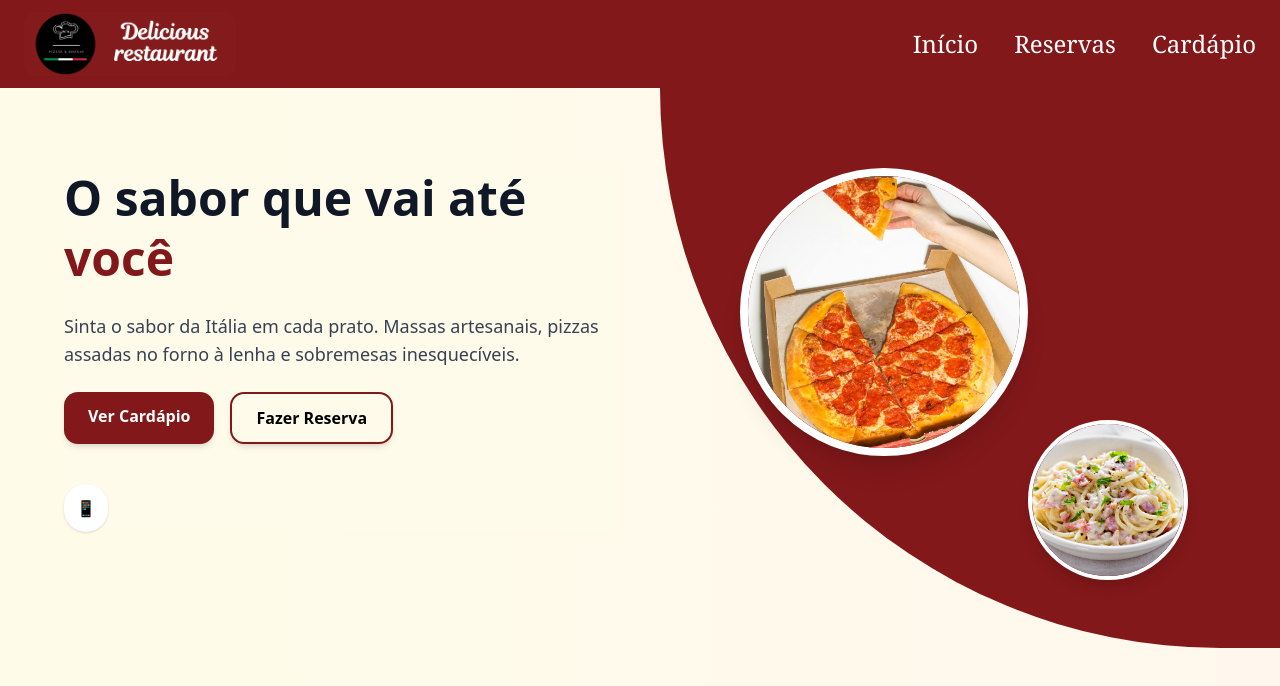
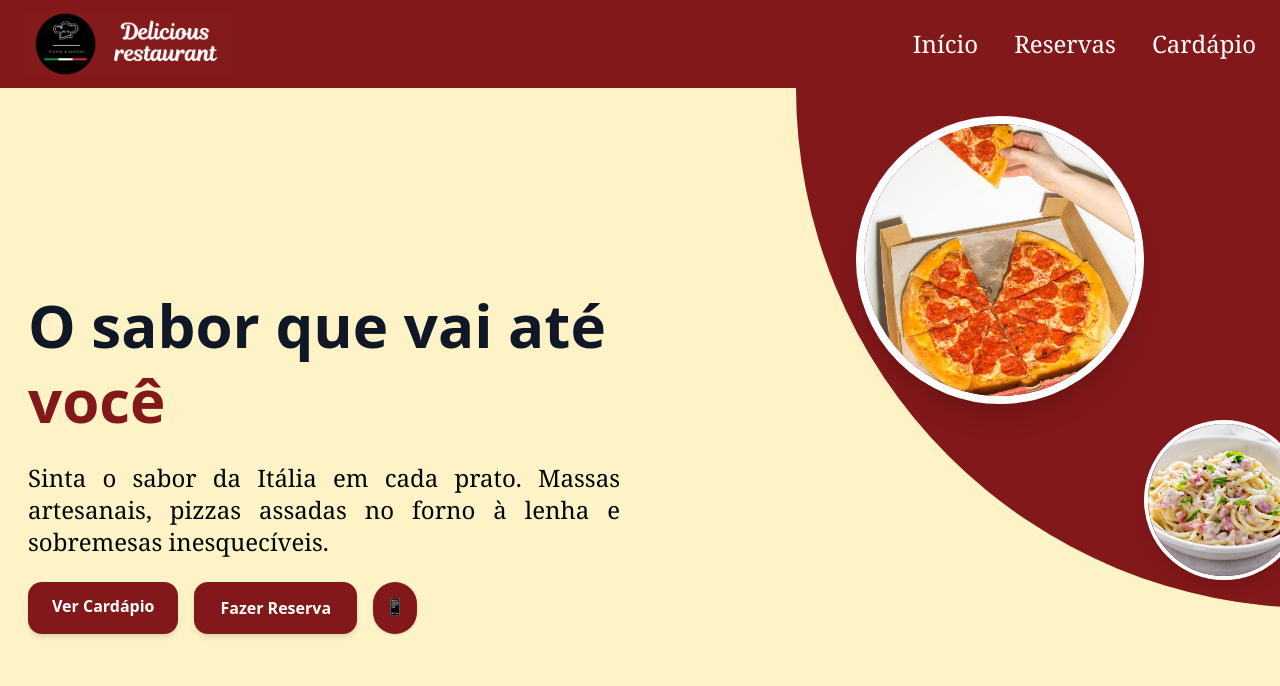
Before and after one commit to NickDavid14/Landing-Page-NextJs, a Next.js app in the folder my-app/: page / in a window 1280 px wide. Shown: the top 686 px of the page. Built offline with nearby package versions, Linux system fonts and the light colour scheme.

Commit message:
fundo alterado

```diff
--- a/my-app/src/app/page.tsx
+++ b/my-app/src/app/page.tsx
@@ -1,19 +1,19 @@
 export default function Home() {
   return (
-    <main className="min-h-screen bg-gradient-to-r from-yellow-50 to-orange-50 flex justify-center px-6">
-      <div className="grid grid-cols-1 md:grid-cols-2 gap-10 items-start max-w-6xl relative mt-0">
+    <main className="min-h-screen bg-gradient-to-r from-yellow-50 to-orange-50 flex justify-center p">
+      <div className="grid grid-cols-1 md:grid-cols-2 gap-10 items-start max-w-100%  mt-0 bg-amber-100">
 
 
-        <div className="space-y-6 mt-20 bg-amber-50">
-          <h1 className="text-5xl font-bold text-gray-900 leading-tight">
+        <div className=" ml-7 space-y-6 mt-50 ">
+          <h1 className="text-6xl font-bold text-gray-900 leading-tight">
             O sabor que vai até <span className="text-red-900">você</span>
           </h1>
-          <p className="text-gray-700 text-lg">
+          <p className="text-black font-serif text-2xl text-justify">
             Sinta o sabor da Itália em cada prato. Massas artesanais, pizzas
             assadas no forno à lenha e sobremesas inesquecíveis.
           </p>
 
-          <div className="flex gap-4 flex-wrap">
+          <div className="flex gap-4 flex-wrap ">
             <a
               href="/cardapio"
               className="px-6 py-3 bg-red-900 hover:bg-red-700 text-white rounded-xl font-semibold shadow-md transition"
@@ -22,37 +22,37 @@ export default function Home() {
             </a>
             <a
               href="/reservas"
-              className="px-6 py-3 border-2 border-red-900 hover:bg-red-900 rounded-xl font-semibold text-black shadow-md transition"
+              className="px-6 py-3 border-2 bg-red-900 border-red-900 hover:bg-red-700 rounded-xl font-semibold text-white shadow-md transition"
             >
               Fazer Reserva
             </a>
+            <a
+
+              href="https://w.app/e4f6j9"
+              className="p-3 bg-red-900 shadow rounded-full hover:bg-red-700"
+            >
+              📱
+
+
+            </a>
           </div>
 
-          {/* Contatos */}
-          <div className="flex gap-4 pt-4">
-            <a
-              href="https://w.app/e4f6j9"
-              className="p-3 bg-white shadow rounded-full hover:bg-gray-100 transition"
-            >
-              📱
-            </a>
 
-
-          </div>
         </div>
 
         {/* Imagem dos pratos */}
-        <div className="relative flex  bg-red-900 w-183 h-140 rounded-es-full ">
+        <div className="relative flex  bg-red-900  rounded-es-full h-130 w-150  ml-34">
           <img
             src="/images/pizza.jpg"
             alt="Prato principal"
-            className="w-72 h-72 object-cover rounded-full shadow-xl border-8 border-white mt-20 ml-20"
+            className="w-72 h-72 object-cover rounded-full shadow-xl border-8 border-white mt-7 ml-15"
           />
           <img
             src="/images/spaghetti.jpg"
             alt="Prato extra"
-            className="w-40 h-40 object-cover rounded-full shadow-lg border-4 border-white mt-83"
+            className="w-40 h-40 object-cover rounded-full shadow-lg border-4 border-white mt-83 mr-0"
           />
+
         </div>
       </div>
     </main>
```
